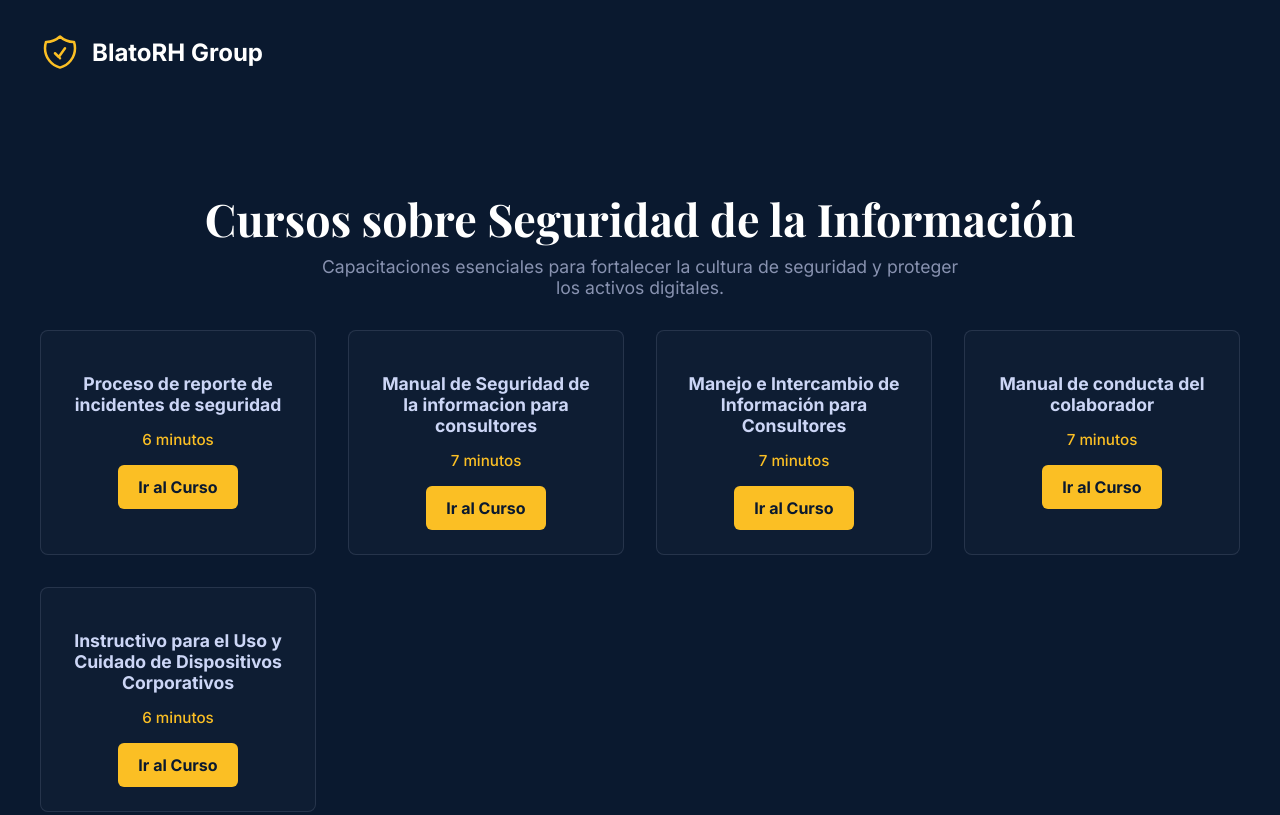
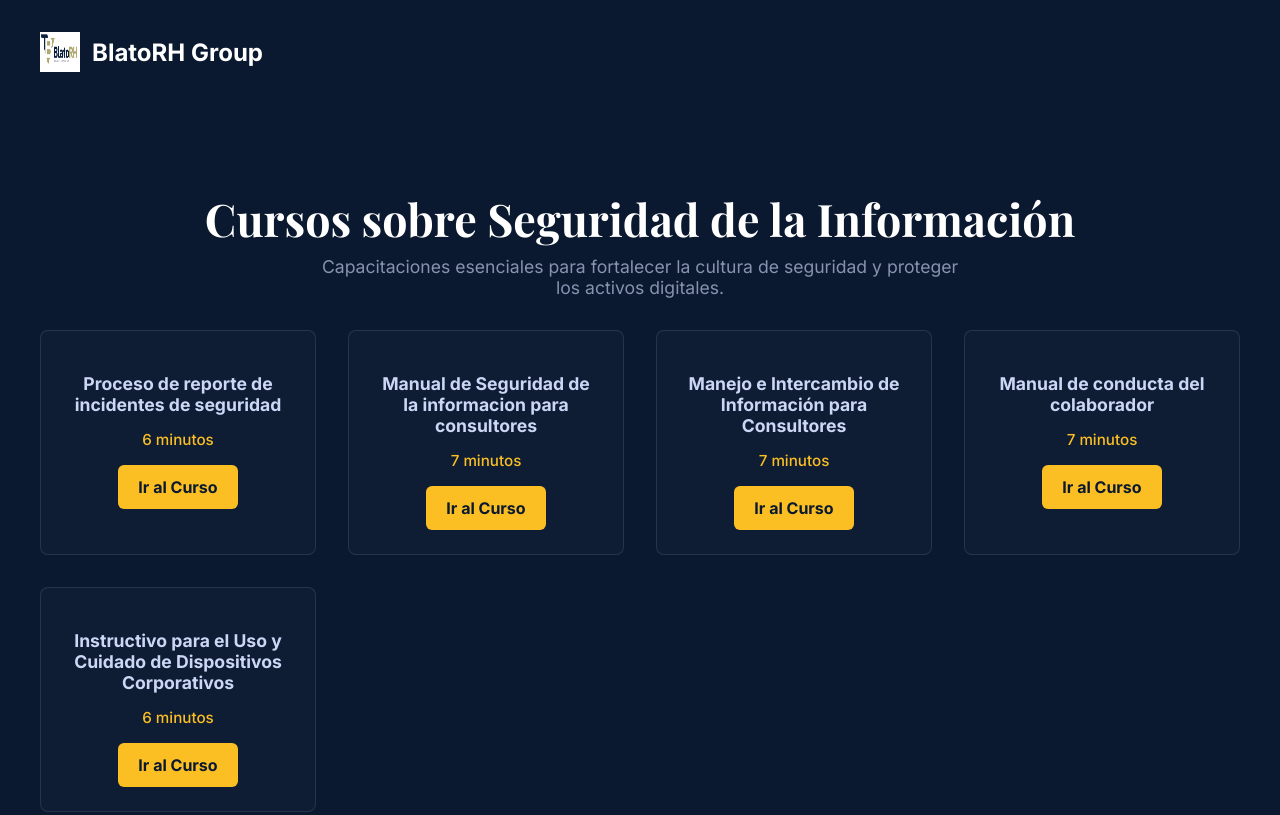
Before and after one commit to BLHTR/PaginaInicialCursosSeguridad, a plain HTML site: page index.html in a window 1280 px wide. Shown: the top 815 px of the page. Drawn offline with nearby package versions, Linux system fonts and the light colour scheme.

Commit message:
Add files via upload

```diff
--- a/index.html
+++ b/index.html
@@ -41,7 +41,6 @@
         .logo-icon {
             height: 2.5rem;
             width: 2.5rem;
-            color: var(--accent);
         }
         .logo-text {
             font-size: 1.5rem;
@@ -118,9 +117,7 @@
 </head>
 <body>
     <header class="main-header container">
-        <svg class="logo-icon" xmlns="http://www.w3.org/2000/svg" fill="none" viewBox="0 0 24 24" stroke-width="1.5" stroke="currentColor">
-            <path stroke-linecap="round" stroke-linejoin="round" d="M9 12.75L11.25 15 15 9.75m-3-7.036A11.959 11.959 0 013.598 6 11.99 11.99 0 003 9.749c0 5.592 3.824 10.29 9 11.622 5.176-1.332 9-6.03 9-11.622 0-1.31-.21-2.571-.598-3.751h-.152c-3.196 0-6.1-1.248-8.25-3.286zm0 13.036h.008v.008h-.008v-.008z" />
-        </svg>
+        <img src="blatorh.png" alt="Logo de BlatoRH Group" class="logo-icon">
         <span class="logo-text">BlatoRH Group</span>
     </header>
     <main class="container" style="flex: 1 0 auto;">
```
